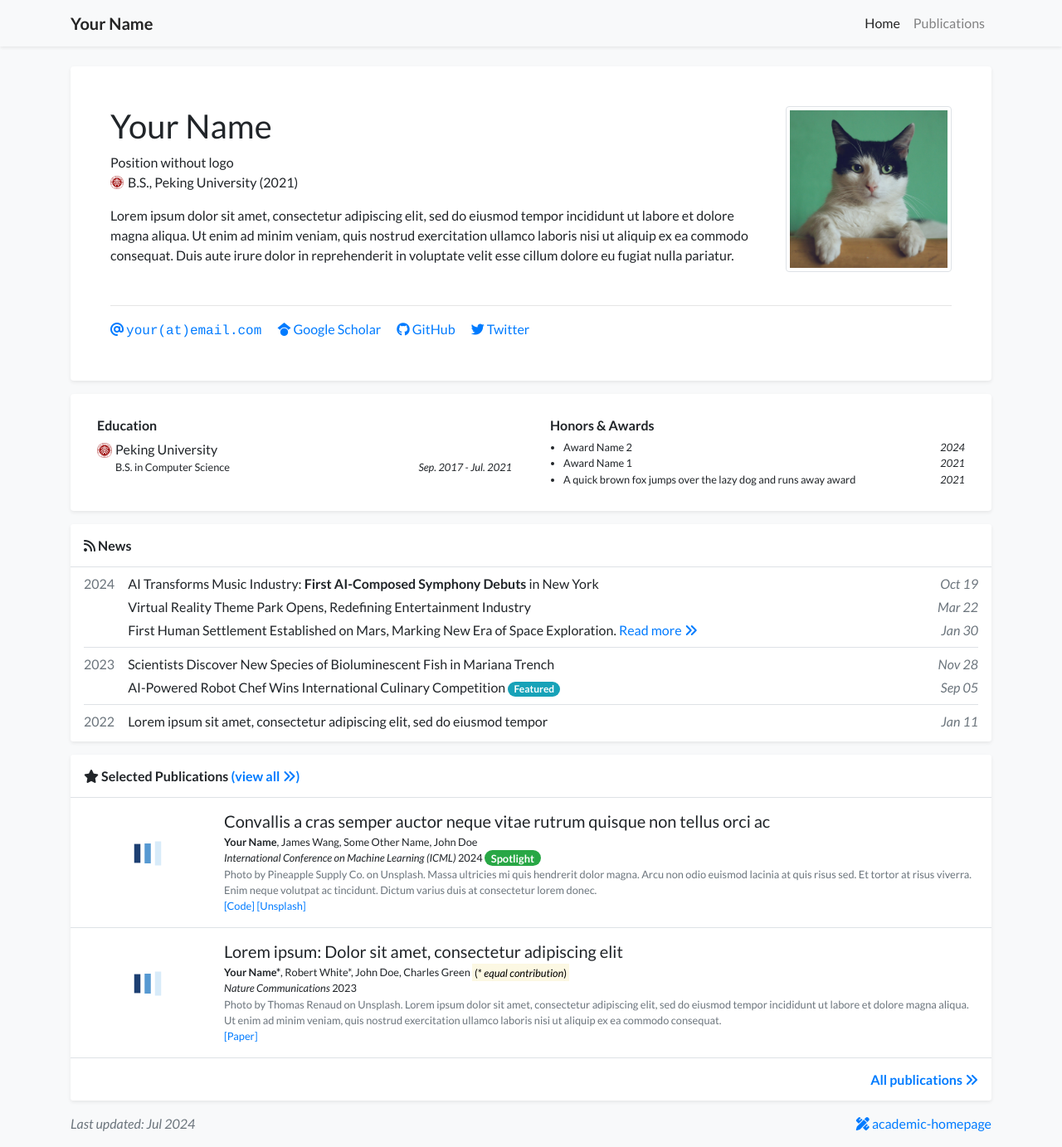
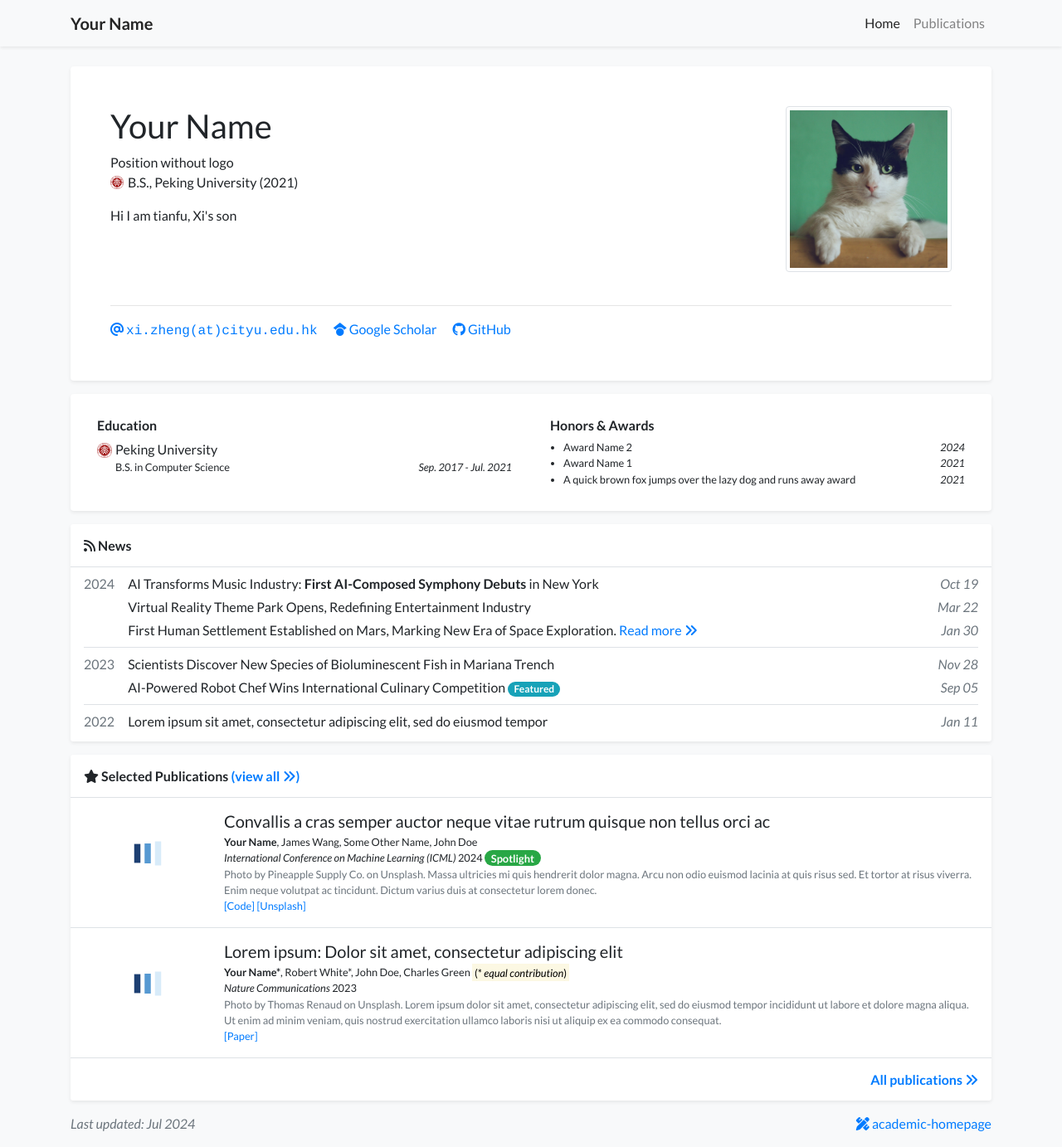
Before and after one commit to xixiaoguai727/xizheng, a Jekyll site: the page built from index.html, in a window 1280 px wide and 1383 px high. Shown: the whole window at 83% size. Built offline with Jekyll 4.4.1, drawn with Linux system fonts in a browser that asks for light colours; a style sheet for code colours, icons or effects is not loaded.

Commit message:
Update profile.yml

```diff
--- a/_data/profile.yml
+++ b/_data/profile.yml
@@ -7,11 +7,10 @@ positions:
 - logo: /assets/images/badges/PKU_red.png
   name: B.S., Peking University (2021)
 
-email: "your@email.com"
+email: "xi.zheng@cityu.edu.hk"
 # cv_link: link-to-your-cv-file
 gscholar: your_google_scholar_id
-github: your_github_id
-twitter: your_twitter_id
+github: xixiaoguai737
 # wechat_qrcode: /assets/images/etc/wechat.jpg
 # wechat_prompt: >-
 #   Please tell me your <strong>name</strong> and <strong>affiliation</strong> (current or past) when adding my wechat. Thanks!
@@ -19,9 +18,7 @@ twitter: your_twitter_id
 # orcid: 0000-0000-0000-0000
 
 short_bio: >-
-  Lorem ipsum dolor sit amet, consectetur adipiscing elit, sed do eiusmod tempor incididunt ut labore et dolore magna aliqua.
-  Ut enim ad minim veniam, quis nostrud exercitation ullamco laboris nisi ut aliquip ex ea commodo consequat.
-  Duis aute irure dolor in reprehenderit in voluptate velit esse cillum dolore eu fugiat nulla pariatur.
+  Hi I am tianfu, Xi's son
 
 portrait_url: /assets/images/photos/portrait.jpg
 portrait_caption: >-
```
